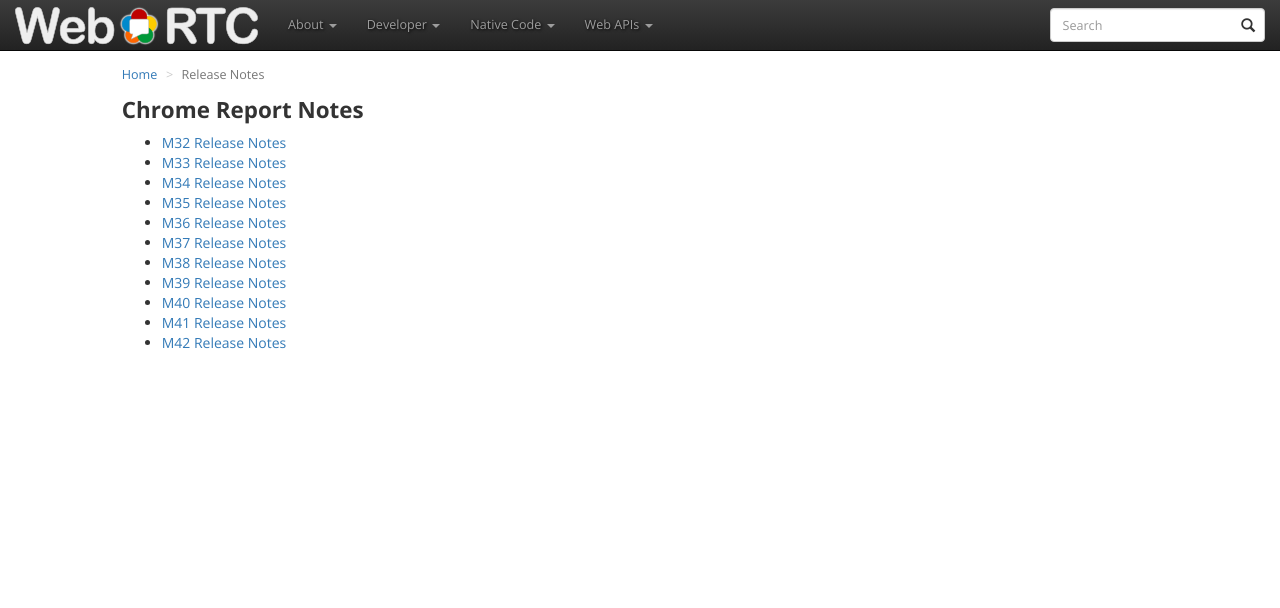
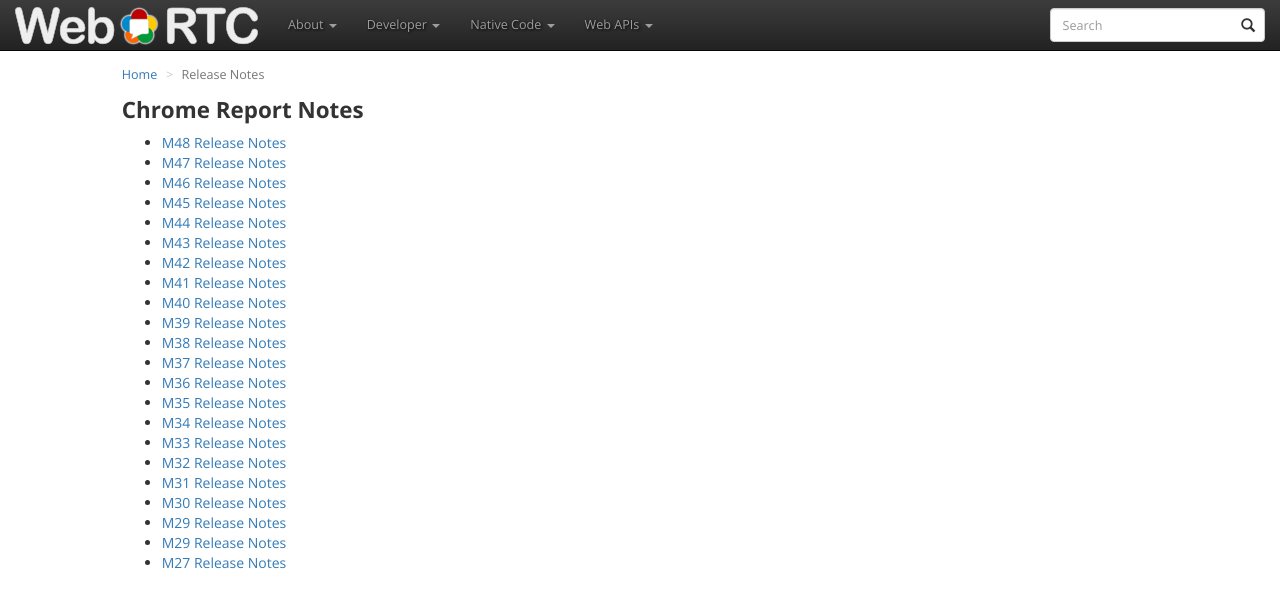
Before and after one commit to webrtc/webrtc-org, a Jekyll site: the page built from release-notes/index.md, in a window 1280 px wide and 900 px high. Shown: the top 608 px of the window. Built offline with Jekyll 4.4.1, drawn with Linux system fonts in a browser that asks for light colours.

Commit message:
Add latest + older and reverse order of release notes

```diff
--- a/release-notes/index.md
+++ b/release-notes/index.md
@@ -5,15 +5,25 @@ permalink: /release-notes/
 crumb: Release Notes
 ---
 
-
-  * [M32 Release Notes](https://groups.google.com/forum/#!topic/discuss-webrtc/AefA5Pg_xIU)
-  * [M33 Release Notes](https://groups.google.com/forum/#!topic/discuss-webrtc/lAn7IvSIQ_g)
-  * [M34 Release Notes](https://groups.google.com/forum/#!topic/discuss-webrtc/Feg4ajTp2Gg)
-  * [M35 Release Notes](https://groups.google.com/forum/#!topic/discuss-webrtc/8Um1WESQ97g)
-  * [M36 Release Notes](https://groups.google.com/forum/#!topic/discuss-webrtc/JlU2ItCJuZU)
-  * [M37 Release Notes](https://groups.google.com/forum/#!topic/discuss-webrtc/Qt99-FXzKkU)
-  * [M38 Release Notes](https://groups.google.com/forum/#!topic/discuss-webrtc/ANnsPbI0PWg)
-  * [M39 Release Notes](https://groups.google.com/forum/#!topic/discuss-webrtc/Cv4g9jllrSE)
-  * [M40 Release Notes](https://groups.google.com/forum/#!topic/discuss-webrtc/vGW4O3QOyLM)
-  * [M41 Release Notes](https://groups.google.com/forum/#!topic/discuss-webrtc/aGsdjGtjIQA)
-  * [M42 Release Notes](https://groups.google.com/forum/#!topic/discuss-webrtc/PwuzgUypYos/idXsMx6G9ikJ)
+  * [M48 Release Notes](https://groups.google.com/d/topic/discuss-webrtc/_5hL0HeBeEA/discussion)
+  * [M47 Release Notes](https://groups.google.com/d/topic/discuss-webrtc/sq5CVmY69sc/discussion)
+  * [M46 Release Notes](https://groups.google.com/d/topic/discuss-webrtc/uMWoBvCceSg/discussion)
+  * [M45 Release Notes](https://groups.google.com/d/topic/discuss-webrtc/RZDCCUga1zc/discussion)
+  * [M44 Release Notes](https://groups.google.com/d/topic/discuss-webrtc/mrLyXc6Y464/discussion)
+  * [M43 Release Notes](https://groups.google.com/d/topic/discuss-webrtc/KiKykbMGW9w/discussion)
+  * [M42 Release Notes](https://groups.google.com/d/topic/discuss-webrtc/PwuzgUypYos/discussion)
+  * [M41 Release Notes](https://groups.google.com/d/topic/discuss-webrtc/aGsdjGtjIQA/discussion)
+  * [M40 Release Notes](https://groups.google.com/d/topic/discuss-webrtc/vGW4O3QOyLM/discussion)
+  * [M39 Release Notes](https://groups.google.com/d/topic/discuss-webrtc/Cv4g9jllrSE/discussion)
+  * [M38 Release Notes](https://groups.google.com/d/topic/discuss-webrtc/ANnsPbI0PWg/discussion)
+  * [M37 Release Notes](https://groups.google.com/d/topic/discuss-webrtc/Qt99-FXzKkU/discussion)
+  * [M36 Release Notes](https://groups.google.com/d/topic/discuss-webrtc/JlU2ItCJuZU/discussion)
+  * [M35 Release Notes](https://groups.google.com/d/topic/discuss-webrtc/8Um1WESQ97g/discussion)
+  * [M34 Release Notes](https://groups.google.com/d/topic/discuss-webrtc/Feg4ajTp2Gg/discussion)
+  * [M33 Release Notes](https://groups.google.com/d/topic/discuss-webrtc/lAn7IvSIQ_g/discussion)
+  * [M32 Release Notes](https://groups.google.com/d/topic/discuss-webrtc/AefA5Pg_xIU/discussion)
+  * [M31 Release Notes](https://groups.google.com/d/topic/discuss-webrtc/0dReVX4BX3c/discussion)
+  * [M30 Release Notes](https://groups.google.com/d/topic/discuss-webrtc/_zdJBwP4vNU/discussion)
+  * [M29 Release Notes](https://groups.google.com/d/topic/discuss-webrtc/DytR3rKvmw4/discussion)
+  * [M29 Release Notes](https://groups.google.com/d/topic/discuss-webrtc/CLa_9sYY6ek/discussion)
+  * [M27 Release Notes](https://groups.google.com/d/topic/discuss-webrtc/NDwzHExp9zM/discussion)
```
